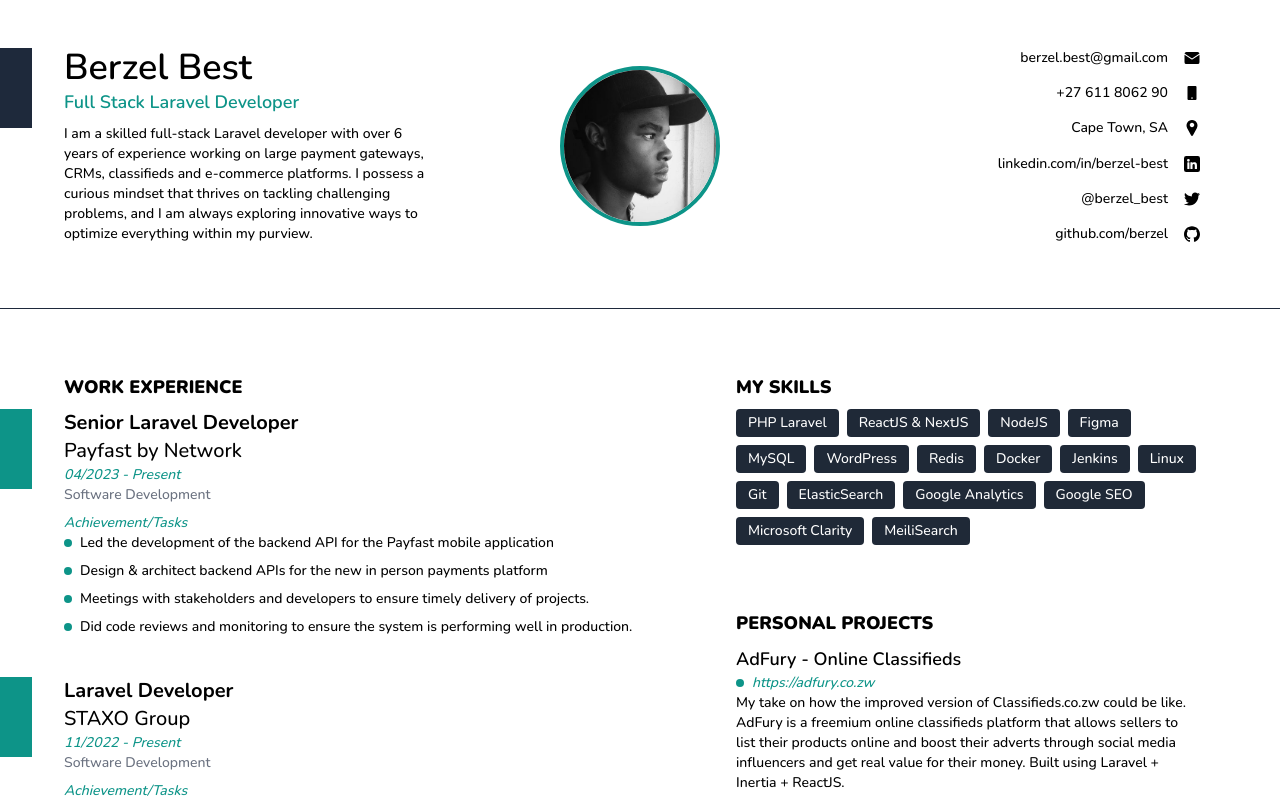
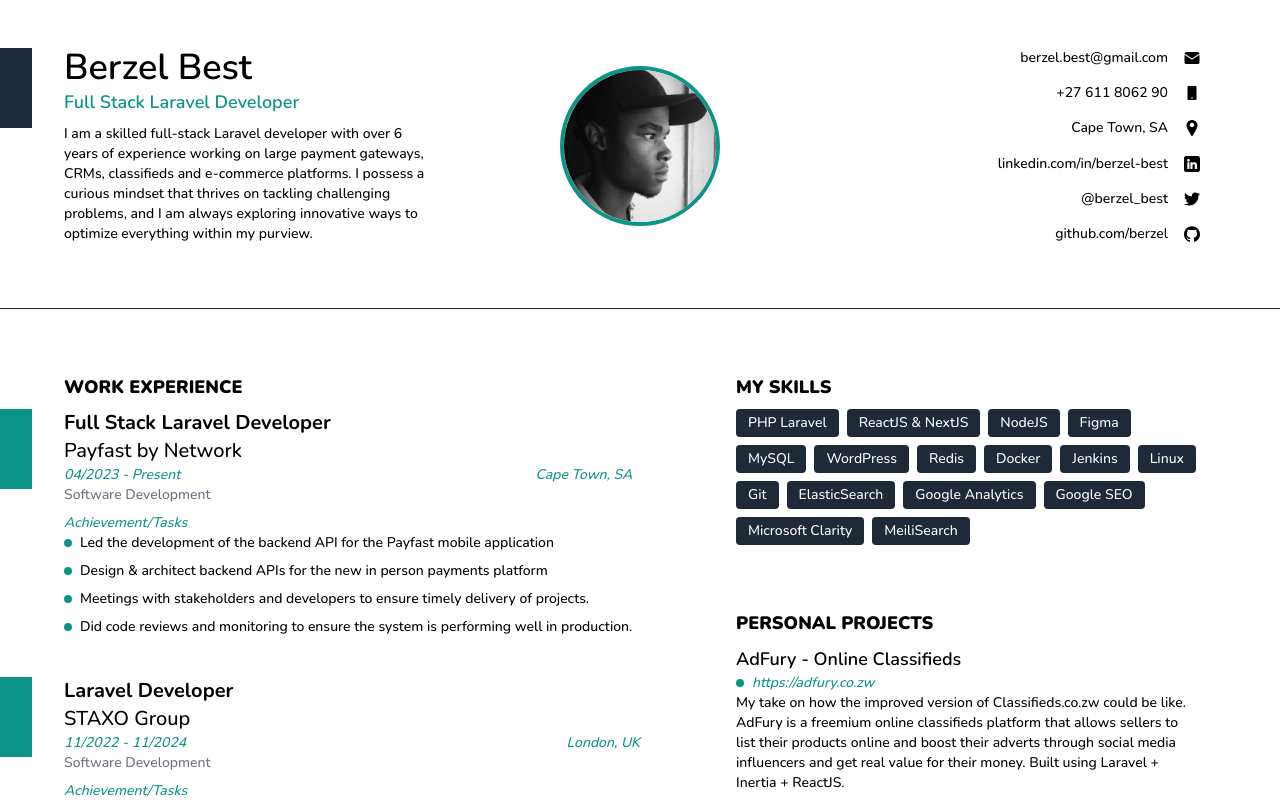
Before and after one commit to berzel/resume, a Next.js app: page / in a window 1280 px wide. Shown: the top 800 px of the page. Built offline with nearby package versions, Linux system fonts and the light colour scheme.

Commit message:
Add location

```diff
--- a/pages/index.js
+++ b/pages/index.js
@@ -173,11 +173,11 @@ export default function Home() {
               <div className="space-y-10">
               <div className="flex flex-shrink-0 mt-2 before:block before:flex-shrink-0 before:h-20 before:w-8 before:bg-teal-600 before:mr-8">
                   <div>
-                    <h2 className='text-xl font-bold'>Senior Laravel Developer</h2>
+                    <h2 className='text-xl font-bold'>Full Stack Laravel Developer</h2>
                     <h3 className='text-xl'>Payfast by Network</h3>
                     <div className='flex justify-between w-full italic text-teal-600'>
                       <span>04/2023 - Present</span>
-                      {/* <span>Cape Town, SA</span> */}
+                      <span>Cape Town, SA</span>
                     </div>
                     <div className='text-gray-500'>
                       Software Development
@@ -216,8 +216,8 @@ export default function Home() {
                     <h2 className='text-xl font-bold'>Laravel Developer</h2>
                     <h3 className='text-xl'>STAXO Group</h3>
                     <div className='flex justify-between w-full italic text-teal-600'>
-                      <span>11/2022 - Present</span>
-                      {/* <span>London, UK</span> */}
+                      <span>11/2022 - 11/2024</span>
+                      <span>London, UK</span>
                     </div>
                     <div className='text-gray-500'>
                       Software Development
```
